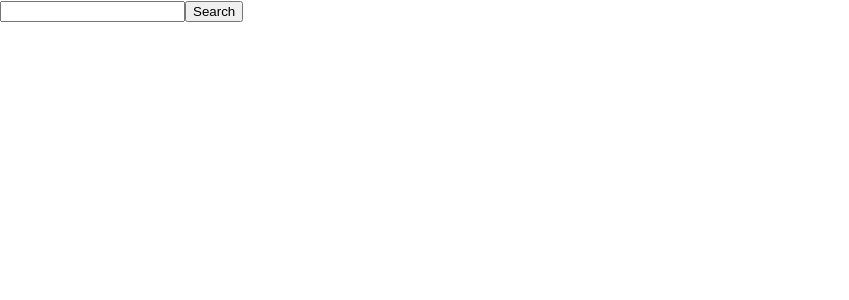
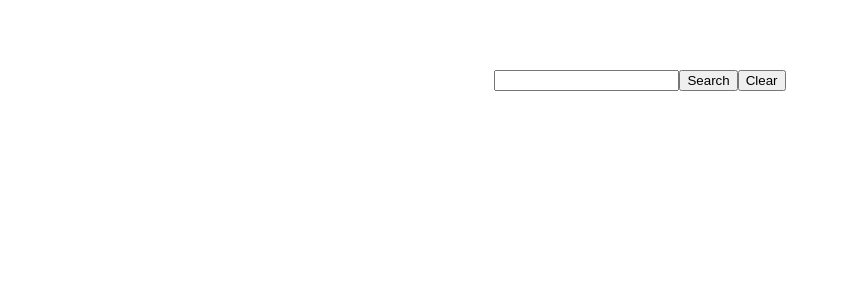
Before and after one commit to zombico/user-gitter, a React (Create React App) app in the folder client-app/: page / in a window 1280 px wide. Shown: the top 300 px of the page, without its empty margins (0-849 px from the left). Built offline with nearby package versions, Linux system fonts and the light colour scheme.

Commit message:
refactor: improve markup structure

```diff
--- a/client-app/src/App.css
+++ b/client-app/src/App.css
@@ -1 +1,5 @@
 @import "./components/UserSearch.css";
+
+.flex {
+  display: flex;
+}
--- a/client-app/src/components/PageSwitcher.js
+++ b/client-app/src/components/PageSwitcher.js
@@ -14,12 +14,12 @@ const PageSwitcher = ({ totalResults, pageNumbers, setPage, setResultsView, curr
   const pages = pageNumbers.map(e =>
     <p
       key={e}
-      className={currentPage === e ? "" : ""}
+      className={currentPage === e ? "page page-active" : "page"}
       onClick={() => goToPage(e)}>{e}</p>
   )
 
   return (
-    <div className="">
+    <div className="pages-container">
       <div style={{paddingRight: 20}}>Page</div> {pages}
     </div>
   )
--- a/client-app/src/components/ResultsView.js
+++ b/client-app/src/components/ResultsView.js
@@ -1,7 +1,10 @@
 function ResultsView({data}) {
   const view = data.map(e =>
-    <div>{e.login}</div>)
-  return view
+      <div>{e.login}</div>
+    )
+  return (
+    <section className="search-results-container">{view}</section>
+  )
 }
 
 export default ResultsView
--- a/client-app/src/components/UserSearch.css
+++ b/client-app/src/components/UserSearch.css
@@ -1,3 +1,33 @@
 .search-bar-container {
+  height: 20vh;
   display: flex;
+  justify-content: center;
+  align-items: center;
 }
+.search-bar {
+
+}
+.search-results-container {
+  max-height: 60vh;
+  overflow: auto;
+  padding: 0 0 0 30vw;
+
+}
+.page-control {
+  height: 20vh;
+  display: flex;
+  justify-content: center;
+  align-items: center;
+}
+.pages-container {
+  display: flex;
+  align-items: center;
+}
+.page {
+  padding: 10px;
+  cursor: pointer;
+}
+
+.page.page-active {
+  border-bottom: 1px solid black;
+}
--- a/client-app/src/pages/UserSearch.js
+++ b/client-app/src/pages/UserSearch.js
@@ -16,6 +16,7 @@ function UserSearch() {
     return request
   }
 
+  // note: gotta pass 'e' around since the events are triggered by the button
   async function getData(e, page) {
     e.preventDefault()
     const request = await fetch(requestConstructor(searchTerm, page))
@@ -28,16 +29,21 @@ function UserSearch() {
 
   async function getFreshData(e) {
     // reset some state items
+    clearData(e)
+    await getData(e, 1)
+  }
+
+  function clearData() {
     totalResults.length = 0
     pageNumbers.length = 0
     setResultsView(false)
-    await getData(e, 1)
   }
 
   return(
-    <section >
-      <div className="search-bar-container">
-        <form>
+    <>
+    <section className="search-bar-container">
+      <form>
+        <div className="search-bar">
           <input
             type="text"
             onChange={e => setSearchTerm(e.target.value)}
@@ -50,23 +56,24 @@ function UserSearch() {
           >
             Search
           </button>
+          <button
+            onClick={e => clearData()}
+          >
+            Clear
+          </button>
+          </div>
         </form>
-      </div>
-      {
+
+
+    </section>
+    {
         resultsView &&
         <ResultsView
           data={resultsView}
         />
       }
-      { resultsView &&
-        <section>
-          <button onClick={e => getData(e, currentPage +1)}>
-          Get More
-          </button>
-        </section>
-      }
       {
-        resultsView &&
+        resultsView && <section className="page-control">
         <PageSwitcher
           totalResults={totalResults}
           pageNumbers={pageNumbers}
@@ -74,8 +81,12 @@ function UserSearch() {
           setResultsView={setResultsView}
           currentPage={currentPage}
         />
+        <button onClick={e => getData(e, currentPage +1)}>
+          Get More
+          </button>
+          </section>
       }
-    </section>
+    </>
   )
 }
 
```
